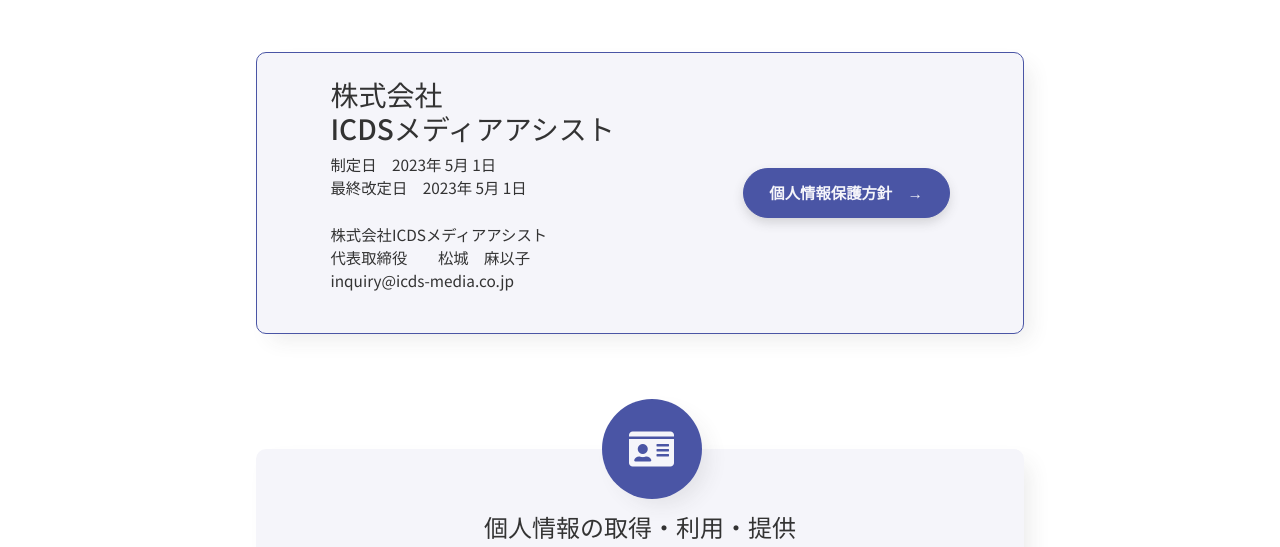
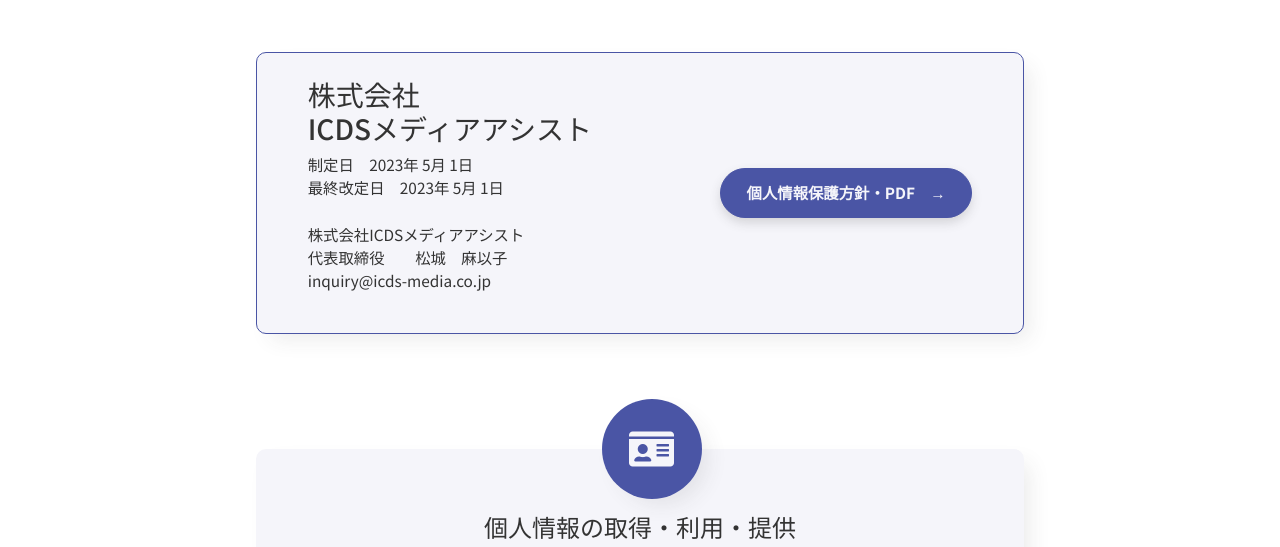
Before and after one commit to emiowa/icdsma, a plain HTML site: page inquiry.html in a window 1280 px wide. Shown: the part 188-735 px from the top of the page. Drawn offline with nearby package versions, Linux system fonts and the light colour scheme; a script that the page names is missing.

Commit message:
document pdf update

```diff
--- a/inquiry.html
+++ b/inquiry.html
@@ -42,7 +42,7 @@
                     <h3>株式会社<br>ICDSメディアアシスト</h3>
                     <p id="finalInformationText">制定日　2023年 5月 1日<br>最終改定日　2023年 5月 1日<br><br>株式会社ICDSメディアアシスト<br>代表取締役　　松城　麻以子<br>inquiry@icds-media.co.jp</p>
                 </div>
-                <button id="pdfLink" onclick="pdfLink()">個人情報保護方針　→</button>
+                <button id="pdfLink" onclick="pdfLink()">個人情報保護方針・PDF　→</button>
             </div>
 
             <div class="row" id="informationSection">
```
Also changed, not shown: 1 other file.
